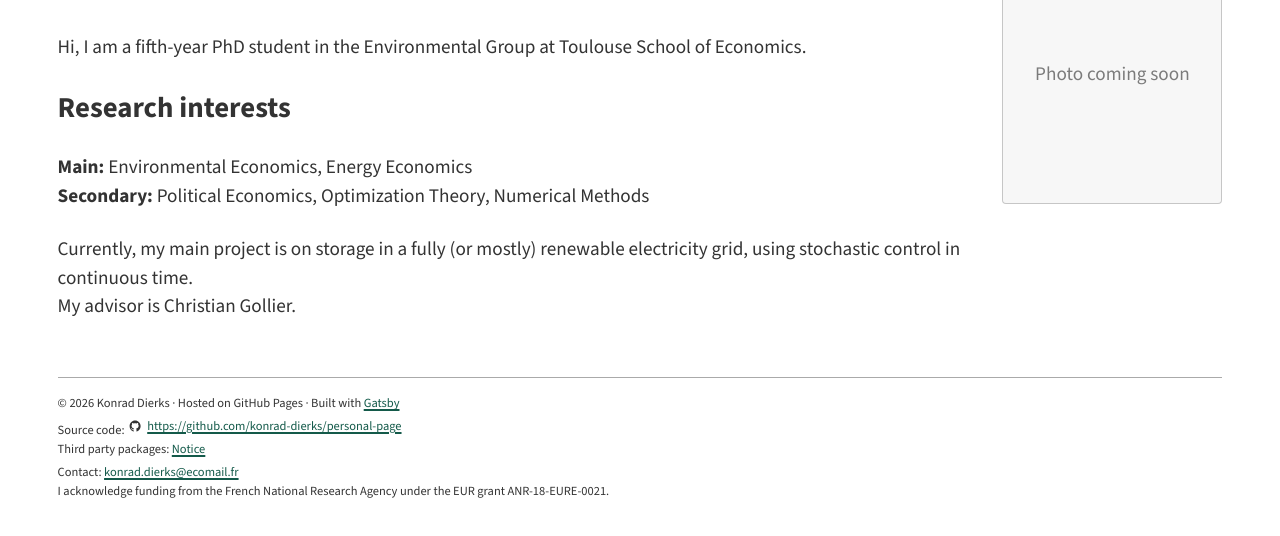
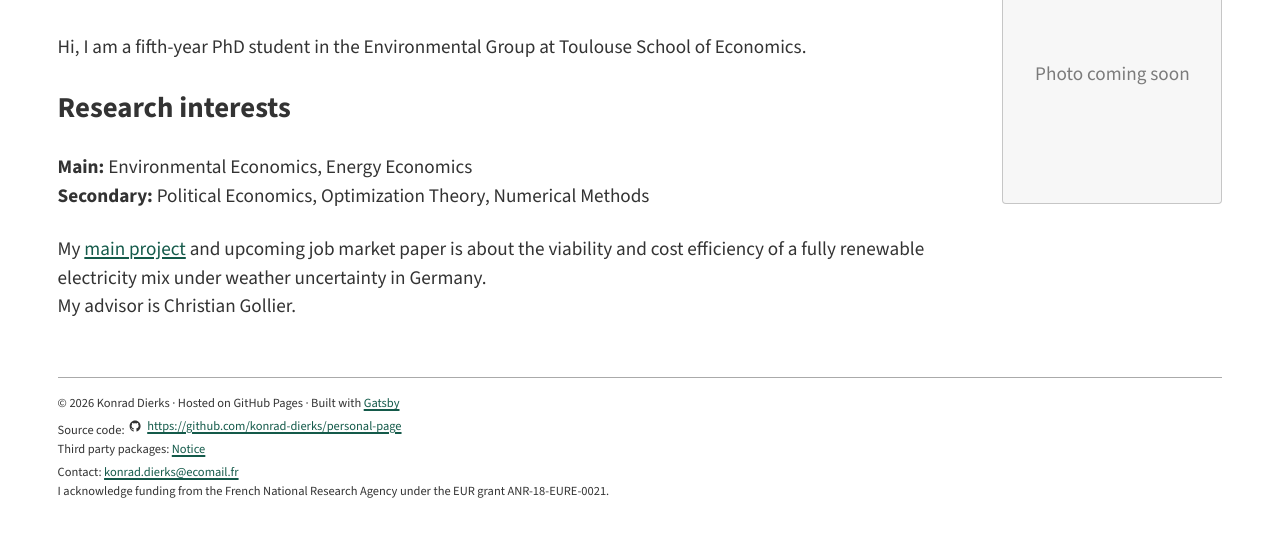
Before and after one commit to Konrad982/homo-moralis-turnout-appendix, a Gatsby site: page / in a window 1280 px wide. Shown: the part 128-664 px from the top of the page. Built offline with nearby package versions, Linux system fonts and the light colour scheme; Gatsby itself is replaced by a stand-in of ours.

Commit message:
Update main page

```diff
--- a/src/pages/index.js
+++ b/src/pages/index.js
@@ -18,7 +18,7 @@ const IndexPage = () => (
           <b>Secondary: </b>Political Economics, Optimization Theory, Numerical Methods
         </p>
         <p>
-          Currently, my main project is on storage in a fully (or mostly) renewable electricity grid, using stochastic control in continuous time.
+          My <a href="/research">main project</a> and upcoming job market paper is about the viability and cost efficiency of a fully renewable electricity mix under weather uncertainty in Germany.
         <br></br>
            My advisor is Christian Gollier.
         </p>
```
